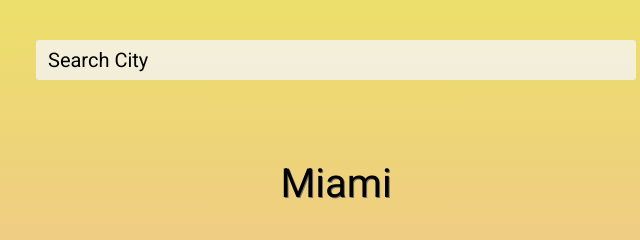
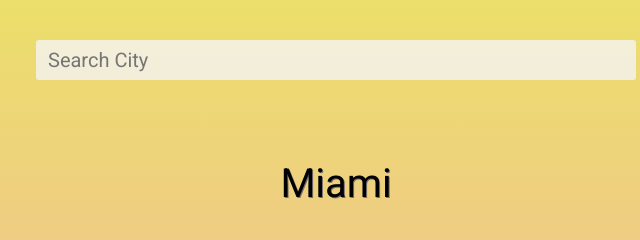
Before and after one commit to Jasminvillatoro/Weather-App, a plain HTML site: page index.html in a window 1280 px wide. Shown: the top 240 px of the page, 304-944 px from the left. Drawn offline with Linux system fonts and the light colour scheme; a web font is replaced by a local one.

Commit message:
Removed code that was already a default color of text

```diff
--- a/styles.css
+++ b/styles.css
@@ -1,12 +1,15 @@
 @import url('https://fonts.googleapis.com/css2?family=Italiana&family=Roboto&display=swap');
+
 * {
  margin: 0;
  padding: 0;
  box-sizing: border-box;
 }
+
 html {
  min-height: 100%;
 }
+
 body {
  background: #f5a2bd; /* fallback for old browsers */
  background: -webkit-linear-gradient(
@@ -25,9 +28,7 @@ header {
  text-align: center;
  padding: 40px;
 }
-::placeholder {
- color: #000;
-}
+
 .search-box {
  width: 50%;
  padding: 8px 12px;
@@ -41,9 +42,11 @@ header {
  transition: 0.2s ease-out;
  font-family: 'Roboto', sans-serif;
 }
+
 header input:focus {
  background-color: rgba(229, 147, 181, 0.6);
 }
+
 main {
  text-align: center;
  padding: 20px;
```
